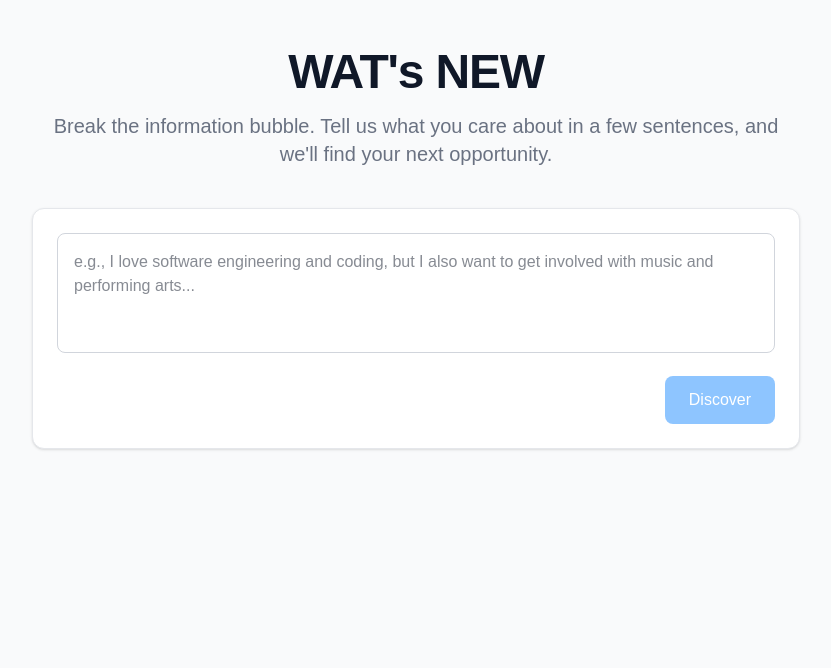
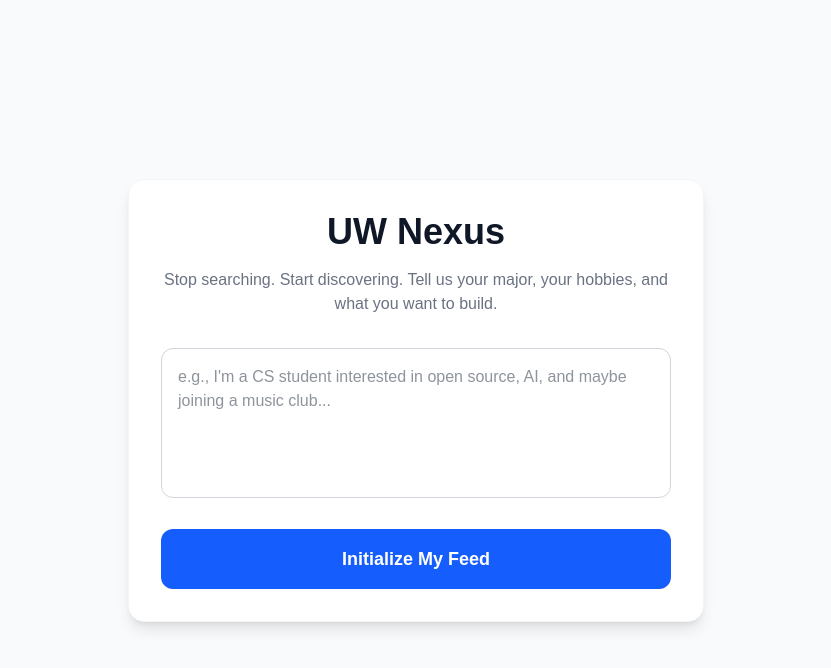
Before and after one commit to xingyi1145/Wats-New, a Next.js app in the folder frontend/: page / in a window 1280 px wide. Shown: the top 668 px of the page, without its empty margins (224-1055 px from the left). Built offline with nearby package versions, Linux system fonts and the light colour scheme.

Commit message:
revise frontend to make it like a recommander system

```diff
--- a/frontend/app/page.tsx
+++ b/frontend/app/page.tsx
@@ -3,103 +3,162 @@
 import { useState } from "react";
 
 export default function Home() {
-  const [query, setQuery] = useState("");
-  const [results, setResults] = useState([]);
+  // Generate a random user ID for this session
+  const [userId] = useState(() => "user_" + Math.random().toString(36).substring(7));
+  const [profileText, setProfileText] = useState("");
+  const [isStarted, setIsStarted] = useState(false);
+  const [queue, setQueue] = useState<any[]>([]);
   const [loading, setLoading] = useState(false);
-  const [error, setError] = useState("");
 
-  const handleSearch = async (e: React.FormEvent) => {
-    e.preventDefault();
-    if (!query.trim()) return;
-
+  // Function to pull unseen recommendations from the Python API
+  const fetchRecommendations = async (queryToUse: string) => {
     setLoading(true);
-    setError("");
-    setResults([]);
-
     try {
-      // This hits your local Python server!
-      const response = await fetch("http://127.0.0.1:8000/api/recommend", {
+      const res = await fetch("http://127.0.0.1:8000/api/recommend", {
         method: "POST",
-        headers: {
-          "Content-Type": "application/json",
-        },
-        body: JSON.stringify({ query, top_k: 5 }),
+        headers: { "Content-Type": "application/json" },
+        body: JSON.stringify({ query: queryToUse, top_k: 5, user_id: userId }),
       });
-
-      if (!response.ok) {
-        throw new Error("Failed to connect to the Opportunity Engine.");
-      }
-
-      const data = await response.json();
-      setResults(data.results);
-    } catch (err: any) {
-      setError(err.message || "Something went wrong.");
+      const data = await res.json();
+      setQueue((prev) => [...prev, ...data.results]);
+    } catch (error) {
+      console.error("Failed to fetch", error);
     } finally {
       setLoading(false);
     }
   };
 
+  const handleStart = (e: React.FormEvent) => {
+    e.preventDefault();
+    if (!profileText.trim()) return;
+    setIsStarted(true);
+    fetchRecommendations(profileText);
+  };
+
+  const handleInteract = async (action: "like" | "skip", link: string) => {
+    // 1. Optimistically pop the top card off the queue for instant UI response
+    setQueue((prev) => prev.slice(1));
+
+    // 2. Tell the Python backend to update its memory
+    try {
+      await fetch("http://127.0.0.1:8000/api/interact", {
+        method: "POST",
+        headers: { "Content-Type": "application/json" },
+        body: JSON.stringify({ user_id: userId, link: link, action: action }),
+      });
+    } catch (error) {
+      console.error("Interaction failed", error);
+    }
+
+    // 3. If we are running out of cards, fetch more in the background
+    if (queue.length <= 2) {
+      fetchRecommendations(profileText);
+    }
+  };
+
+  // --- VIEW 1: ONBOARDING ---
+  if (!isStarted) {
+    return (
+      <main className="min-h-screen bg-gray-50 flex items-center justify-center p-4">
+        <div className="max-w-xl w-full bg-white p-8 rounded-2xl shadow-lg text-center border border-gray-100">
+          <h1 className="text-4xl font-extrabold text-gray-900 mb-4">UW Nexus</h1>
+          <p className="text-gray-500 mb-8">
+            Stop searching. Start discovering. Tell us your major, your hobbies, and what you want to build.
+          </p>
+          <form onSubmit={handleStart}>
+            <textarea
+              value={profileText}
+              onChange={(e) => setProfileText(e.target.value)}
+              placeholder="e.g., I'm a CS student interested in open source, AI, and maybe joining a music club..."
+              className="w-full p-4 border border-gray-300 rounded-xl focus:ring-2 focus:ring-blue-500 min-h-[150px] resize-none mb-6 text-gray-800"
+              required
+            />
+            <button
+              type="submit"
+              className="w-full bg-blue-600 text-white font-bold py-4 rounded-xl hover:bg-blue-700 transition-all text-lg"
+            >
+              Initialize My Feed
+            </button>
+          </form>
+        </div>
+      </main>
+    );
+  }
+
+  // --- VIEW 2: THE DISCOVERY DECK ---
+  const currentCard = queue[0];
+
   return (
-    <main className="min-h-screen bg-gray-50 text-gray-900 py-12 px-4 sm:px-6 lg:px-8">
-      <div className="max-w-3xl mx-auto">
+    <main className="min-h-screen bg-gray-100 flex flex-col items-center justify-center p-4">
+      <div className="w-full max-w-md">
+
         {/* Header */}
-        <div className="text-center mb-10">
-          <h1 className="text-4xl font-extrabold tracking-tight text-gray-900 sm:text-5xl">
-            WAT's NEW
-          </h1>
-          <p className="mt-4 text-xl text-gray-500">
-            Break the information bubble. Tell us what you care about in a few sentences, and we'll find your next opportunity.
-          </p>
+        <div className="flex justify-between items-center mb-6 px-2">
+          <h1 className="text-2xl font-bold text-gray-800">For You</h1>
+          <span className="text-xs font-bold text-gray-400 bg-gray-200 px-3 py-1 rounded-full uppercase tracking-wider">
+            {userId.substring(0, 9)}
+          </span>
         </div>
 
-        {/* Search Box */}
-        <form onSubmit={handleSearch} className="mb-10 bg-white p-6 rounded-xl shadow-sm border border-gray-200">
-          <textarea
-            value={query}
-            onChange={(e) => setQuery(e.target.value)}
-            placeholder="e.g., I love software engineering and coding, but I also want to get involved with music and performing arts..."
-            className="w-full p-4 border border-gray-300 rounded-lg focus:ring-2 focus:ring-blue-500 focus:border-blue-500 min-h-[120px] resize-none"
-          ></textarea>
-          <div className="mt-4 flex justify-end">
-            <button
-              type="submit"
-              disabled={loading || !query.trim()}
-              className="bg-blue-600 text-white px-6 py-3 rounded-lg font-medium hover:bg-blue-700 transition-colors disabled:bg-blue-300 disabled:cursor-not-allowed"
-            >
-              {loading ? "Searching Vector Space..." : "Discover"}
-            </button>
+        {/* The Card */}
+        {currentCard ? (
+          <div className="bg-white rounded-3xl shadow-xl overflow-hidden border border-gray-200 transition-all">
+            <div className="p-8 min-h-[350px] flex flex-col justify-center">
+              <span className="inline-block px-3 py-1 bg-blue-100 text-blue-800 rounded-full text-xs font-bold uppercase tracking-wide mb-4 w-max">
+                {currentCard.source.replace("_", " ")}
+              </span>
+              <h2 className="text-3xl font-extrabold text-gray-900 mb-4 leading-tight">
+                {currentCard.title}
+              </h2>
+              <div className="mt-auto pt-6 border-t border-gray-100">
+                <span className="text-sm font-semibold text-gray-500">
+                  AI Match Score: <span className="text-green-600">{currentCard.match_score}%</span>
+                </span>
+              </div>
+            </div>
+
+            {/* Action Buttons */}
+            <div className="flex border-t border-gray-100">
+              <button
+                onClick={() => handleInteract("skip", currentCard.link)}
+                className="flex-1 py-6 text-xl font-bold text-gray-400 hover:bg-red-50 hover:text-red-500 transition-colors"
+              >
+                Skip
+              </button>
+              <div className="w-px bg-gray-100"></div>
+              <button
+                onClick={() => {
+                  window.open(currentCard.link, "_blank");
+                  handleInteract("like", currentCard.link);
+                }}
+                className="flex-1 py-6 text-xl font-bold text-blue-500 hover:bg-blue-50 hover:text-blue-600 transition-colors"
+              >
+                Save & View
+              </button>
+            </div>
           </div>
-        </form>
-
-        {/* Error Message */}
-        {error && (
-          <div className="bg-red-50 text-red-600 p-4 rounded-lg mb-6 border border-red-200">
-            {error}
+        ) : (
+          /* Empty State / Loading State */
+          <div className="bg-white rounded-3xl shadow-lg p-12 text-center border border-gray-200 min-h-[400px] flex flex-col items-center justify-center">
+            {loading ? (
+              <div className="animate-pulse flex flex-col items-center">
+                <div className="h-12 w-12 bg-blue-200 rounded-full mb-4"></div>
+                <p className="text-gray-500 font-medium">Scanning vectors for more...</p>
+              </div>
+            ) : (
+              <div>
+                <h3 className="text-2xl font-bold text-gray-800 mb-2">You beat the algorithm!</h3>
+                <p className="text-gray-500">We've run out of highly relevant matches for this specific vibe.</p>
+                <button
+                  onClick={() => window.location.reload()}
+                  className="mt-6 px-6 py-2 bg-gray-900 text-white rounded-lg font-medium"
+                >
+                  Start Over
+                </button>
+              </div>
+            )}
           </div>
         )}
-
-        {/* Results List */}
-        <div className="space-y-4">
-          {results.map((result: any, index: number) => (
-            <div key={index} className="bg-white p-6 rounded-xl shadow-sm border border-gray-200 hover:shadow-md transition-shadow">
-              <div className="flex justify-between items-start gap-4">
-                <h2 className="text-xl font-bold text-gray-900">
-                  <a href={result.link} target="_blank" rel="noopener noreferrer" className="hover:text-blue-600 hover:underline">
-                    {result.title}
-                  </a>
-                </h2>
-                <span className="bg-blue-100 text-blue-800 text-sm font-semibold px-3 py-1 rounded-full whitespace-nowrap">
-                  {result.match_score}% Match
-                </span>
-              </div>
-              <div className="mt-2 text-sm text-gray-500 flex items-center gap-2 font-medium">
-                <span className="uppercase tracking-wider px-2 py-1 bg-gray-100 rounded-md text-xs">{result.item_type || 'Opportunity'}</span>
-                <span>•</span>
-                <span>{result.source}</span>
-              </div>
-            </div>
-          ))}
-        </div>
       </div>
     </main>
   );
```
